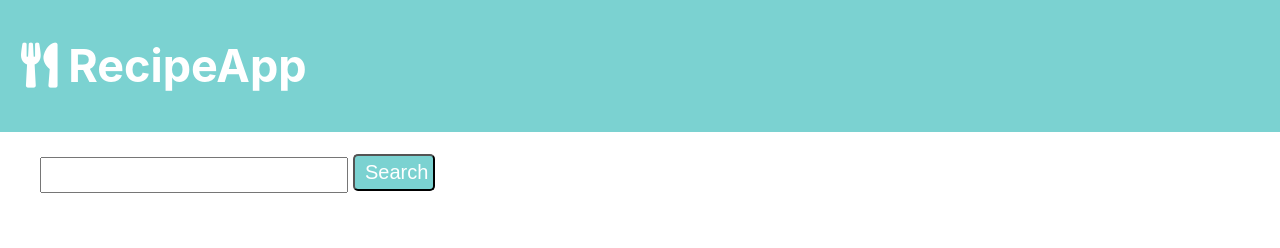
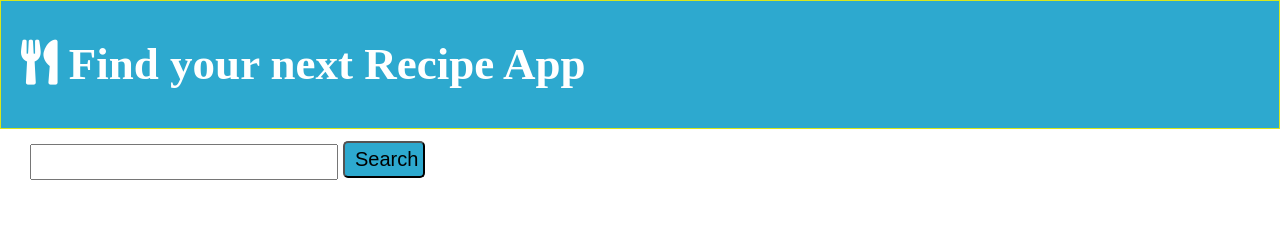
Before and after one commit to julianamtyler/react_recipedirectory, a React app: page / in a window 1280 px wide. Built offline with nearby package versions, Linux system fonts and the light colour scheme.

Commit message:
modified design

```diff
--- a/src/index.css
+++ b/src/index.css
@@ -1,63 +1,59 @@
+
 body {
   margin: 0;
   padding: 0;
-  font-family: -apple-system, BlinkMacSystemFont, "Segoe UI", "Roboto", "Oxygen",
-    "Ubuntu", "Cantarell", "Fira Sans", "Droid Sans", "Helvetica Neue",
-    sans-serif;
-  -webkit-font-smoothing: antialiased;
-  -moz-osx-font-smoothing: grayscale;
 }
 
-code {
-  font-family: source-code-pro, Menlo, Monaco, Consolas, "Courier New",
-    monospace;
-}
-
-
-.hide {
-  display: none;
-}
+@media screen and (min-width: 600px) {
 
 .container {
   display: flex;
   flex-wrap: wrap;
 }
 .box {
+  width: 500px;
+}
+.detail {
+  margin-left: 200px;
   padding: 10px;
-  width: 650px;
-  height: 300px;
+  width: 750px;
+  height:700px;
+  height: auto;
   display: block;
 }
 .header{
-  background:#7bd2d1;
+  background:#2da9cf;
   color: white;
   font-size: 30px;
-  border: .2px solid #7bd2d1;
+  border: .2px solid #d8e61c;
   padding-left: 20px;
 }
 
 .recipeCard {
-  border: 1px solid black;
+  border: 3px solid #2da9cf;
   font-size: 30px;
-  padding-top: 10px;
-  padding-left:5px;
-  padding-bottom: 10px;
+  padding: 10px;
+
 }
 .card {
   padding-left:15px;
   margin-left: 20px;
-
-
 }
 
 .searchBtn {
-  color: white;
-  background:#7bd2d1;
+  background:#2da9cf;
   margin-left: 5px;
   padding: 5px;
   border-radius: 5px;
   font-size: 20px;
   padding-left: 10px;
+}
+.ingredients {
+  font-size: 25px;
+}
+.directions {
+
+  font-size: 18px;
 }
 
 .searchBar {
@@ -66,3 +62,10 @@ code {
   width: 300px;
   height: 30px;
 }
+.title {
+  padding: 10px;
+  font-size: 35px;
+}
+
+
+}
--- a/src/index.js
+++ b/src/index.js
@@ -4,14 +4,14 @@ import "./index.css";
 
 const Header = () => (
   <div className="header">
-    <h2><i className="fas fa-utensils"></i> RecipeApp</h2>
+    <h2><i className="fas fa-utensils"></i> Find your next Recipe App</h2>
   </div>
 );
 
 
 const DirectoryView = (props) => (
-  <div className='box'>
-    <SearchForm  recipes = {props.recipes} selectRecipes = {props.selectRecipes} searchVal={props.searchVal} handleChange={props.handleChange}/>
+  <div className="box">
+    <SearchForm recipes={props.recipes} selectRecipes={props.selectRecipes} searchVal={props.searchVal} handleChange={props.handleChange} />
     {props.selectedRecipes.map(recipe =>
       <RecipeCard onClick={props.toggleClass} name={recipe.name} id={recipe.id} key={recipe.id} detailRecipe={props.detailRecipe} />)}
   </div>
@@ -33,18 +33,18 @@ const RecipeCard = (props) => (
 );
 
 const DetailView = (props) => (
-  <div className='box'>
-  <div>
+  <div className="detail">
+    <div className="title">
       {props.detailedRecipe.name}
     </div>
-  <div>
-      <h1 className="hide">INGREDIENTS</h1>
+    <div  className="ingredients">
+      {/* <div className="ingredients">Ingredients:</div> */}
       <ul>
         {props.detailedRecipe.ingredients ? props.detailedRecipe.ingredients.map(ingredient => <li >{ingredient}</li>) : null}
       </ul>
     </div>
-  <div>
-      <h1 className="hide">INSTRUCTIONS</h1>
+    <div  className="directions">
+      {/* <div className="directions">Directions:</div> */}
       <ul>
         {props.detailedRecipe.instructions ? props.detailedRecipe.instructions.map(instruction => <li >{instruction}</li>) : null}
       </ul>
@@ -54,7 +54,6 @@ const DetailView = (props) => (
 
 
 class App extends React.Component {
-
   state = {
     recipes: [
       {
@@ -179,21 +178,78 @@ class App extends React.Component {
           "Sprinkle entire dish with Italian seasoning, salt, and pepper",
           "Cover with foil and bake for one hour"
         ]
+      },
+      {
+        id: 9,
+        name: "Pork Chops with Fresh Tomato, Onion, Garlic, and Feta",
+        ingredients: [
+          "2 tablespoons olive oil, divided",
+          "1/2 pint red grape tomatoes, halved",
+          "1/2 pint yellow grape tomatoes, halved",
+          "1 large onion, halved and thinly sliced",
+          "4 pork loin chops, 1 inch thick",
+          "3 cloves garlic, diced",
+          "salt to taste",
+          "black pepper to taste",
+          "2 1/2 teaspoons balsamic vinegar",
+          "4 ounces feta cheese, crumbled",
+          "garlic powder to taste"
+
+        ],
+        instructions: [
+          "Heat 1 tablespoon oil in a skillet over medium heat. Stir in the onion and cook until golden brown. Set aside.",
+          "Heat 1/2 tablespoon oil in the skillet.",
+          "Season pork chops with salt, pepper, and garlic powder, and place in the skillet.",
+          "Cook to desired doneness. Set aside and keep warm.",
+          "Heat remaining oil in the skillet.",
+          "Return onions to skillet, and stir in tomatoes, garlic, and basil. Cook and stir about 3 minutes, until tomatoes are tender. Mix in balsamic vinegar, and season with salt and pepper.",
+          "Top chops with the onion and tomato mixture, and sprinkle with feta cheese to serve."
+        ]
+      },
+      {
+        id: 10,
+        name: "One Pot Thai-Style Rice Noodles",
+        ingredients: [
+          "2 tablespoons cornstarch",
+          "1 1/2 tablespoons water",
+          "6 cups chicken broth",
+          "2 1/2 tablespoons soy sauce",
+          "1 tablespoon fish sauce",
+          "1 tablespoon rice vinegar",
+          "1 tablespoon chile-garlic sauce (such as Sriracha®), or more to taste",
+          "2 teaspoons vegetable oil",
+          "2 teaspoons minced fresh ginger root",
+          "2 cloves garlic, minced",
+          "1 teaspoon ground coriander",
+          "1 (16 ounce) package thick rice noodles",
+          "1 cup sliced zucchini",
+          "1 cup sliced red bell pepper",
+          "2 cooked chicken breasts, cut into 1-inch cubes"
+
+        ],
+        instructions: [
+          "Stir cornstarch and water together in a small bowl until smooth.",
+          "Pour chicken broth into a large pot and stir cornstarch mixture, soy sauce, fish sauce, rice vinegar, chile-garlic sauce, vegetable oil, ginger, garlic, and coriander into broth.",
+          "Cover and bring to a boil.",
+          "Place rice noodles in the boiling sauce, reduce heat to medium, and simmer until noodles are tender, 5 to 10 minutes.",
+          "Stir zucchini, red bell pepper, and chicken into sauce.",
+          "Bring back to a boil, cover, and simmer until vegetables are just become tender, about 5 more minutes.",
+        "Remove from heat and let stand, covered, for 5 minutes to thicken.",
+         "Serve garnished with crushed peanuts and cilantro."
+        ]
       }
     ],
     searchVal: '',
     selectedRecipes: [],
     detailedRecipe: []
   };
-    toggleClass =() => {
-      this.removeClass('hide')
-    }
+
   handleChange = (event) => {
     event.preventDefault();
     this.setState({ searchVal: event.target.value });
   };
 
-    selectRecipes = (event)=> {
+  selectRecipes = (event) => {
     event.preventDefault();
     const filteredRecipes = this.state.recipes.filter(filtered =>
       filtered.name.toLowerCase().includes(this.state.searchVal.toLowerCase())
@@ -212,13 +268,13 @@ class App extends React.Component {
         <Header />
         <div className="container">
           <DirectoryView
-          recepes= {this.state.recipes}
+            recepes={this.state.recipes}
             searchVal={this.state.searchVal}
             handleChange={this.handleChange}
-          selectedRecipes = {this.state.selectedRecipes}
-          selectRecipes = {this.selectRecipes}
+            selectedRecipes={this.state.selectedRecipes}
+            selectRecipes={this.selectRecipes}
             detailRecipe={this.detailRecipe}
-          toggleClass ={this.toggleClass}
+            toggleClass={this.toggleClass}
           />
           <DetailView detailedRecipe={this.state.detailedRecipe}/>
         </div>
```
Also changed, not shown: src/serviceWorker.js (deleted, +0 -135 lines), src/logo.svg (deleted). Lines whose indentation alone changed are shown as unchanged.
